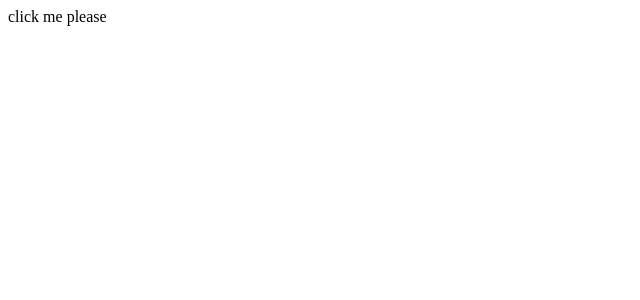
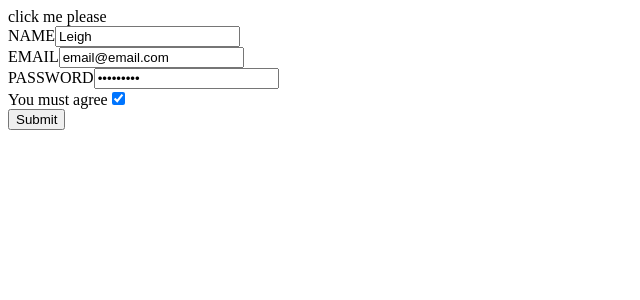
Before and after one commit to jiazhenghao/react-starter, a React app: page / in a window 1280 px wide. Shown: the top 300 px of the page, without its empty margins (0-640 px from the left). Built offline with nearby package versions, Linux system fonts and the light colour scheme.

Commit message:
react-hook-form demo and test

```diff
--- a/package.json
+++ b/package.json
@@ -58,8 +58,10 @@
     "webpack-dev-server": "3.11.0"
   },
   "dependencies": {
+    "axios": "0.21.0",
     "react": "17.0.1",
     "react-dom": "17.0.1",
+    "react-hook-form": "6.11.2",
     "react-router-dom": "5.2.0",
     "styled-components": "5.2.0"
   }
--- a/src/App.tsx
+++ b/src/App.tsx
@@ -1,10 +1,14 @@
 import React from 'react'
 import Button from '@/components/Button'
+import Form from '@/components/Form'
 
 export default function App() {
   return (
-    <div>
-      <Button label="click me please" />
-    </div>
+    <>
+      <div>
+        <Button label="click me please" />
+      </div>
+      <Form />
+    </>
   )
 }
--- a/src/api/index.ts
+++ b/src/api/index.ts
@@ -0,0 +1,3 @@
+export function getAuth() {
+  return Promise.resolve({ message: 'Success!', code: '201' })
+}
--- /dev/null
+++ b/src/components/Form/index.tsx
@@ -0,0 +1,96 @@
+import React, { useState } from 'react'
+import { useForm } from 'react-hook-form'
+import { getAuth } from '@/api'
+
+interface FormData {
+  name: string
+  email: string
+  password: string
+  terms: boolean
+}
+
+const Form = () => {
+  const [submitting, setSubmitting] = useState<boolean>(false)
+  const { register, handleSubmit, errors } = useForm<FormData>({
+    defaultValues: {
+      name: 'Leigh',
+      email: 'email@email.com',
+      password: 'P@ssw0rd!',
+      terms: true
+    }
+  })
+
+  const onSubmit = async (data: any) => {
+    setSubmitting(true)
+    if (submitting) return false
+    console.log('Form data', data)
+
+    const response = await getAuth()
+    setTimeout(() => setSubmitting(false), 2000)
+    console.log('API response', response)
+  }
+
+  return (
+    <form onSubmit={handleSubmit(onSubmit)}>
+      <div>
+        <label htmlFor="name">
+          NAME
+          <input
+            type="text"
+            name="name"
+            id="name"
+            ref={register({ required: true })}
+          />
+        </label>
+      </div>
+      <div>
+        <label htmlFor="email">
+          EMAIL
+          <input
+            type="email"
+            name="email"
+            id="email"
+            ref={register({ required: true })}
+          />
+        </label>
+      </div>
+      <div>
+        <label htmlFor="password">
+          PASSWORD
+          <input
+            type="password"
+            name="password"
+            id="password"
+            ref={register({
+              required: true,
+              minLength: { value: 8, message: 'at least 8 characters' },
+              validate: value => {
+                return (
+                  [/[a-z]/, /[A-Z]/, /[0-9]/, /[^a-zA-Z0-9]/].every(pattern =>
+                    pattern.test(value)
+                  ) || 'must include lower, upper, number, and special chars'
+                )
+              }
+            })}
+          />
+        </label>
+        {errors.password && <span>{errors.password.message}</span>}
+      </div>
+      <div>
+        <label htmlFor="terms">
+          You must agree
+          <input
+            type="checkbox"
+            name="terms"
+            id="terms"
+            ref={register({ required: true })}
+          />
+        </label>
+      </div>
+
+      <input type="submit" disabled={submitting} />
+    </form>
+  )
+}
+
+export default Form
```
Also changed, not shown: src/utils/request.ts (added, +44 -0 lines), .eslintrc.js, 2 other files (tests, documents, lock files or other folders).
